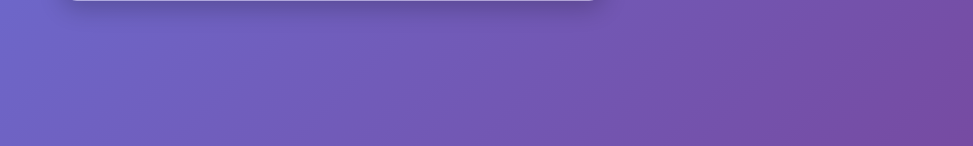
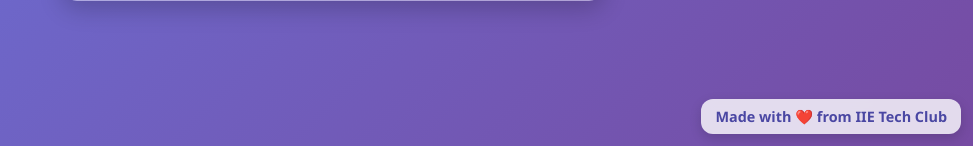
Before and after one commit to Lucifer-Soumava/Feedback, a Flask app: page / in a window 1280 px wide. Shown: the part 654-800 px from the top of the page, without its empty margins (307-1280 px from the left). Run offline with Flask 3, Linux system fonts and the light colour scheme.

Commit message:
Fifth Commit

```diff
--- a/static/style.css
+++ b/static/style.css
@@ -231,3 +231,17 @@ input:checked + .slider:before {
   align-items:center;
   margin-bottom:10px;
 }
+/* Footer Box */
+.footer-box {
+  position: fixed;
+  bottom: 12px;
+  right: 12px;
+  background: rgba(255, 255, 255, 0.8);
+  padding: 8px 14px;
+  border-radius: 12px;
+  font-size: 0.9em;
+  font-weight: 600;
+  color: #4a47a3;
+  box-shadow: 0 4px 12px rgba(0,0,0,0.15);
+  backdrop-filter: blur(6px);
+}
--- a/templates/index.html
+++ b/templates/index.html
@@ -42,6 +42,10 @@
     </div>
   </div>
 
+  <div class="footer-box">
+  Made with ❤️ from IIE Tech Club
+  </div>
+
   <script>
     const form = document.getElementById("feedbackForm");
 
```
